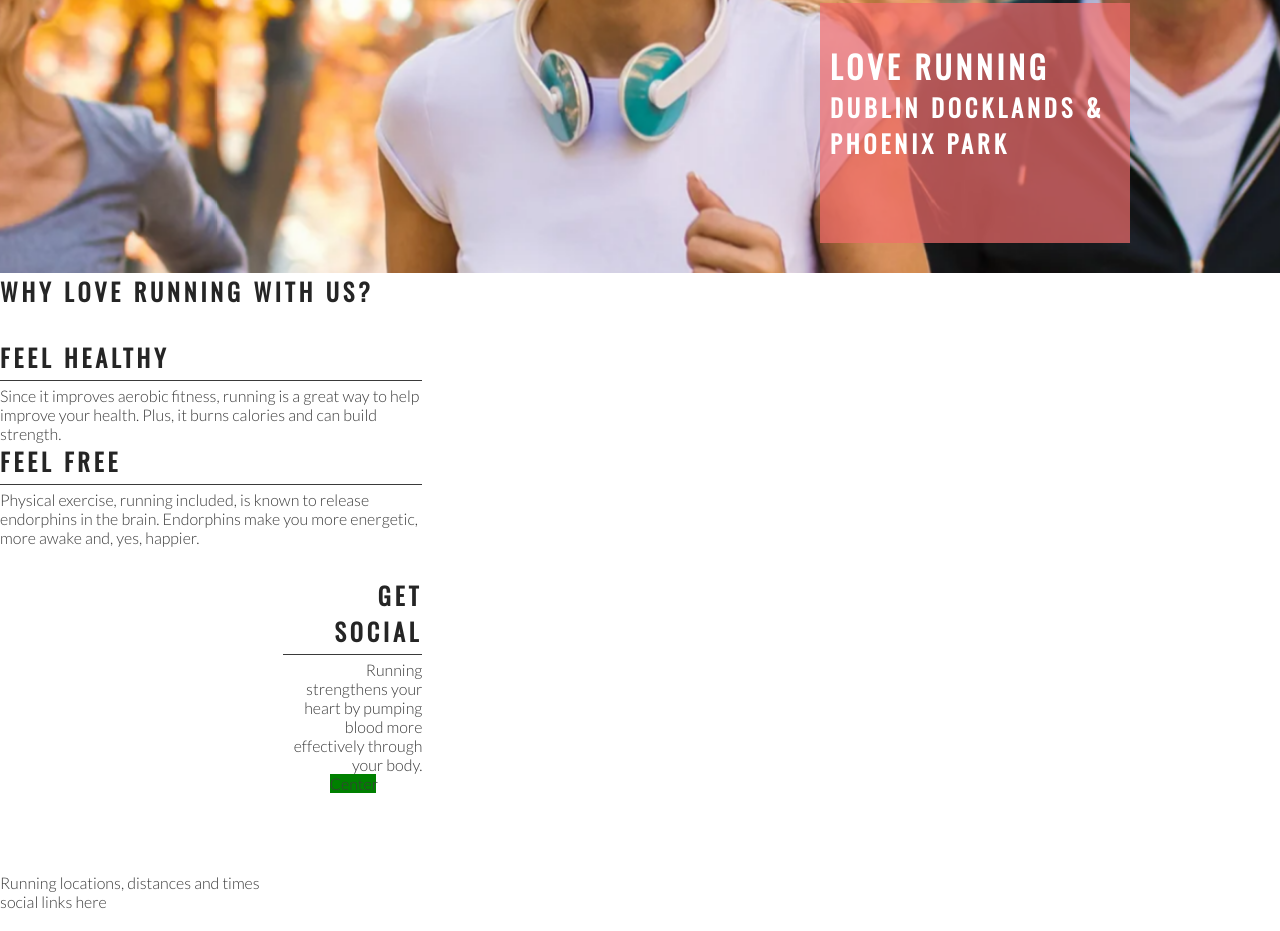
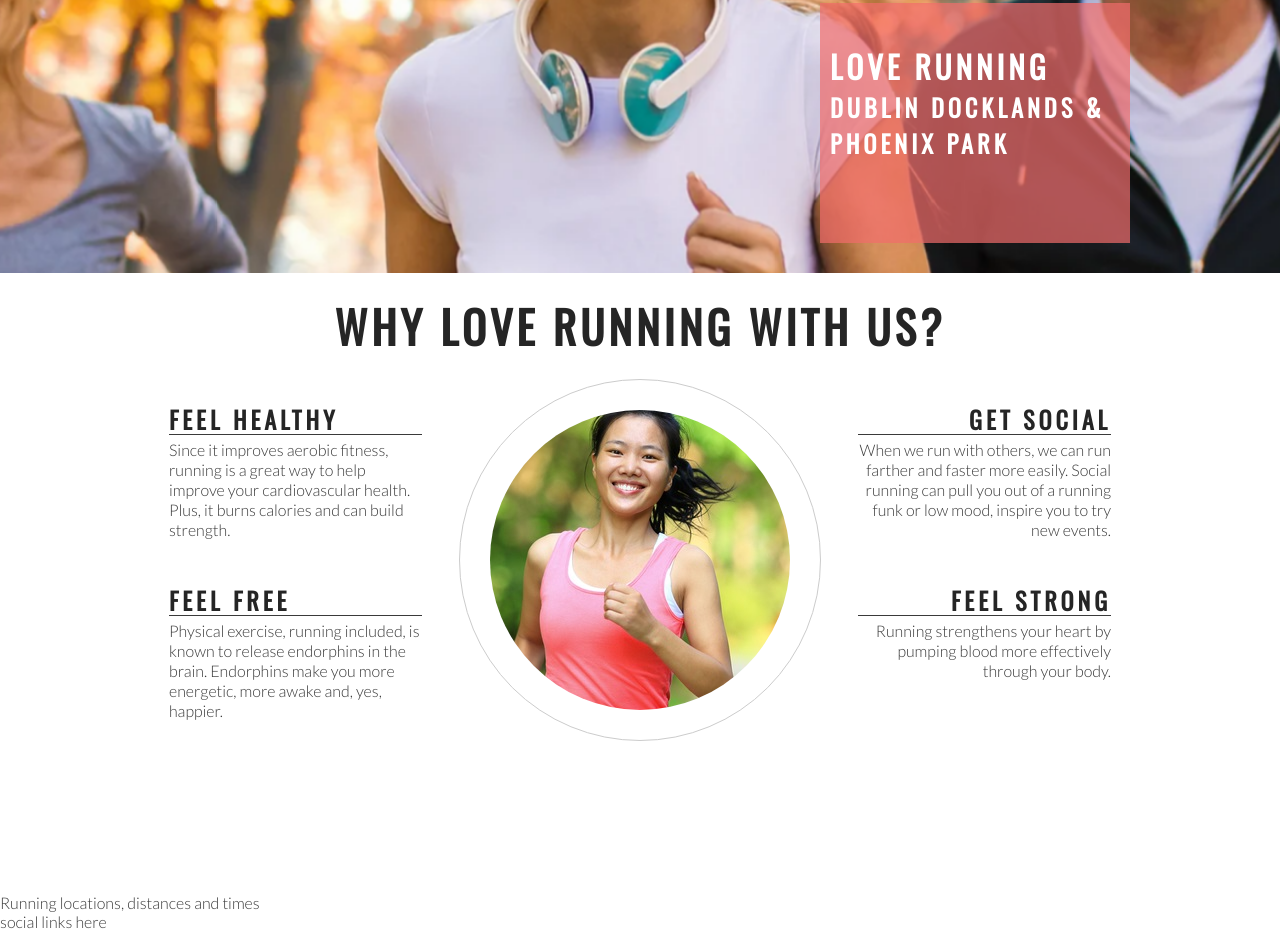
Before and after one commit to SiobhainG/love-running, a plain HTML site: page index.html in a window 1280 px wide. Shown: the part 402-1333 px from the top of the page. Drawn offline with nearby package versions, Linux system fonts and the light colour scheme.

Commit message:
added center image and fixed formatting

```diff
--- a/assets/css/style.css
+++ b/assets/css/style.css
@@ -18,7 +18,7 @@ h1, h2 {
     font-family: Oswald, sans-serif;
     text-transform: uppercase;
     letter-spacing: 4px;
-    color: #252525
+    color: #252525;
 }
 
 #logo {
@@ -57,7 +57,7 @@ h1, h2 {
     border-bottom: 1px solid #3a3a3a;
 }
 
-/* hero image and cover text*/
+/* hero image and cover text */
 
 #hero-outer {
     height: 600px;
@@ -68,7 +68,7 @@ h1, h2 {
 }
 
 #cover-text, #cover-text h2 {
-    color: #fff
+    color: #fff;
 }
 
 #hero-image {
@@ -133,7 +133,6 @@ h1, h2 {
 #center-about {
     width: 33%;
     margin: 0 auto;
-    background-color: green;
 }
 
 hr {
@@ -142,7 +141,7 @@ hr {
     margin: 5px 0;
 }
 
-#left-about-heading {
+.left-about-heading {
     width: 60%;
     float: right;
     line-height: 20px;
@@ -150,7 +149,7 @@ hr {
     margin-bottom: 50px;
 }
 
-#right-about-heading {
+.right-about-heading {
     width: 60%;
     float: left;
     line-height: 20px;
@@ -165,3 +164,26 @@ hr {
 .right-about-heading p {
     text-align: right;
 }
+
+#welcome {
+    text-align: center;
+    margin: 20px 0;
+    font-size: 280%;
+}
+
+#circle-container {
+    width: 300px;
+    height: 300px;
+    padding: 30px;
+    border-style: solid;
+    border-color: #ccc;
+    border-width: 1px;
+    border-radius: 50%;
+    margin: 0 auto;
+}
+
+#circle-cover-bg {
+    background: url('../images/ethos-center-image.jpg') no-repeat center center;
+    height: 100%;
+    border-radius: 50%;
+}
--- a/index.html
+++ b/index.html
@@ -1,8 +1,8 @@
 <!DOCTYPE html>
 <html lang="en">
+
 <head>
     <meta charset="UTF-8">
-    <meta http-equiv="X-UA-Compatible" content="IE=edge">
     <meta name="viewport" content="width=device-width, initial-scale=1.0">
     <meta name="description" content="Love Running club for runners in Dublin, Ireland">
     <meta name="keywords" content="love running, running club, ireland, dublin">
@@ -16,8 +16,8 @@
         <a href="index.html">
             <h1 id="logo">Love Running</h1>
         </a>
-        <nav id="menu">
-        <ul>
+        <nav>
+        <ul id="menu">
             <li>
                 <a href="#">Sign Up</a>
             </li>
@@ -29,22 +29,23 @@
             </li>
         </ul>
     </nav>
-    </header>
+</header>
     <section id="hero-outer">
-        <div id="hero-image"></div>>
-        #<div id="cover-text">
+        <div id="hero-image"></div>
+        <div id="cover-text">
             <h2>Love Running</h2>
             <h3>Dublin Docklands & Phoenix Park</h3>
         </div>
     </section>
     <section id="club-ethos">
-       <h1>Why Love Running With Us?</h1>
+       <h2 id="welcome">Why Love Running With Us?</h2>
        <div id="left-about">
         <div class="left-about-heading">
             <h2>Feel Healthy</h2>
             <hr>
             <p>
-                Since it improves aerobic fitness, running is a great way to help improve your health. Plus, it burns calories and can build strength.
+                Since it improves aerobic fitness, running is a great way to help improve your cardiovascular
+                    health. Plus, it burns calories and can build strength.
             </p>
         </div>
         <div class="left-about-heading">
@@ -54,15 +55,29 @@
 
             </p>
         </div>
+        </div>
        <div id="right-about">
        <div class="right-about-heading">
         <h2>Get Social</h2>
         <hr>
         <p>
+            When we run with others, we can run farther and faster more easily. Social running can pull you out
+                    of a running funk or low mood, inspire you to try new events.
+        </p>
+       </div>
+       <div class="right-about-heading">
+        <h2>Feel Strong</h2>
+        <hr>
+        <p>
             Running strengthens your heart by pumping blood more effectively through your body.
         </p>
-       </div>
-       <div id="center-about">Center</div>
+    </div>
+    </div>
+       <div id="center-about">
+        <div id="circle-container">
+            <div id="circle-cover-bg"></div>
+        </div>
+        </div>
     </section>
     <section>
         Running locations, distances and times
```
Also changed, not shown: assets/images/ethos-center-image.jpg (added).
